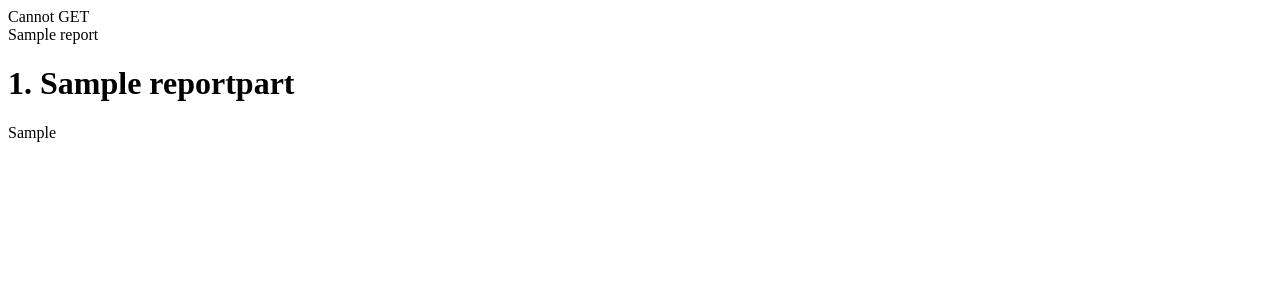
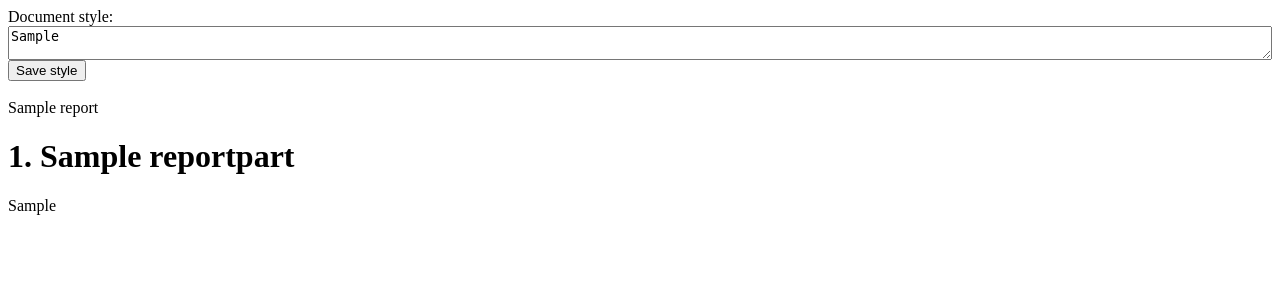
Before and after one commit to Molrn/graded-report-formatter, a Django app: page /grf/report/1/display in a window 1280 px wide. Shown: the top 300 px of the page. Run offline with Django 4.2, Linux system fonts and the light colour scheme; tables that the repository leaves empty hold one stand-in row (values such as "Sample post").

Commit message:
Fix: div tags in dynamic styling

```diff
--- /dev/null
+++ b/grf/static/grf/js/editable-style.js
@@ -0,0 +1,49 @@
+const styleTextAreaElement = document.querySelector('#editable-style > textarea');
+const editableStyleElement = document.querySelector('#editable-style > style');
+
+function saveReportStyle() {
+    const reportId = editableStyleElement.getAttribute('report-id');
+    fetch(`/grf/save_report_styling/${reportId}`, {
+        method: 'POST',
+        headers: {'Content-Type': 'application/json'},
+        body: JSON.stringify({  style: styleTextAreaElement.value }),
+    })
+    .then(response => response.json())
+    .then(data => {
+        alert(data.message);
+    })
+    .catch(error => { console.error(error); });
+}
+
+styleTextAreaElement.addEventListener('input', function(){
+    setTimeout(function() {
+        editableStyleElement.textContent = styleTextAreaElement.value;
+    }, 200);
+});
+
+document.addEventListener('DOMContentLoaded', function(){
+    editableStyleElement.textContent = styleTextAreaElement.value;
+});
+
+styleTextAreaElement.setAttribute("style",
+    "height:" + (styleTextAreaElement.scrollHeight) + "px;"+
+    "overflow-y:hidden;"+
+    "width:100%;"+
+    "tab-size: 4;");
+
+styleTextAreaElement.addEventListener("input", function () {
+    this.style.height = 0;
+    this.style.height = (this.scrollHeight) + "px";
+});
+
+styleTextAreaElement.addEventListener("keydown", function (e) {
+  if (e.key === "Tab") {
+    e.preventDefault();
+    const start = this.selectionStart;
+    const end = this.selectionEnd;
+    const tabCharacter = "\t";
+    const text = this.value;
+    this.value = text.substring(0, start) + tabCharacter + text.substring(end);
+    this.selectionStart = this.selectionEnd = start + tabCharacter.length;
+  }
+});
--- a/grf/templates/report/display.html
+++ b/grf/templates/report/display.html
@@ -1,29 +1,14 @@
 {% load static %}
 
-<link rel="stylesheet" href="{% static 'grf/css/report-display.css' %}">
 <link rel="stylesheet" href="{% static 'grf/css/multi-level-numbering.css' %}">
+<script src="{% static 'grf/js/editable-style.js' %}" defer></script>
 
 <div id="editable-style">
     Document style:
-    <style contenteditable style="display:block; white-space: pre;"
-        report-id="{{ report.id }}">{{ report.css_style }}</style>
+    <style report-id="{{ report.id }}"></style>
+    <textarea>{{ report.css_style }}</textarea>
     <button onclick="saveReportStyle()">Save style</button>
-    <script>
-        function saveReportStyle() {
-            const editableStyleElement = document.querySelector('#editable-style > style');
-            const reportId = editableStyleElement.getAttribute('report-id');
-            fetch(`/grf/save_report_styling/${reportId}`, {
-                method: 'POST',
-                headers: {'Content-Type': 'application/json'},
-                body: JSON.stringify({  style: editableStyleElement.innerHTML}),
-            })
-            .then(response => response.json())
-            .then(data => {
-                alert(data.message);
-            })
-            .catch(error => { console.error(error); });
-        }
-    </script>
+    <br/><br/>
 </div>
 
 <div id="report-title">{{ report.title }}</div>
@@ -44,14 +29,3 @@
         </div>
     {% endif %}
 {% endfor %}
-
-<script>
-    fetch('/static/grf/css/report-display.css')
-        .then(response => response.text())
-        .then(cssContent => {
-            document.getElementById('editable-style').innerHTML = cssContent;
-        })
-        .catch(error => {
-            console.error('Error fetching CSS:', error);
-        });
-</script>
```
